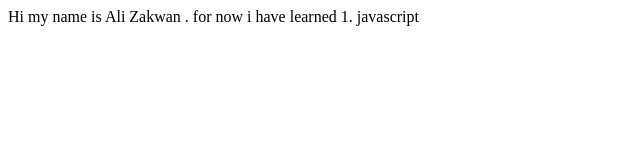
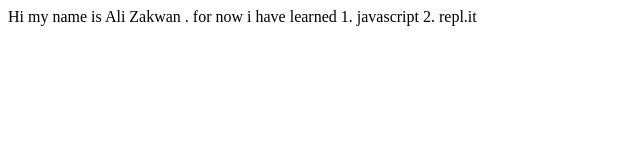
Before and after one commit to alizakwan/introduction, a plain HTML site: page index.html in a window 1280 px wide. Shown: the full height of the page, 0-640 px from the left. Drawn offline with Linux system fonts and the light colour scheme.

Commit message:
docs-update

```diff
--- a/index.html
+++ b/index.html
@@ -12,6 +12,7 @@
     Hi my name is Ali Zakwan
     . for now i have learned
     1. javascript
+    2. repl.it
 
 </body>
 </html>
```
